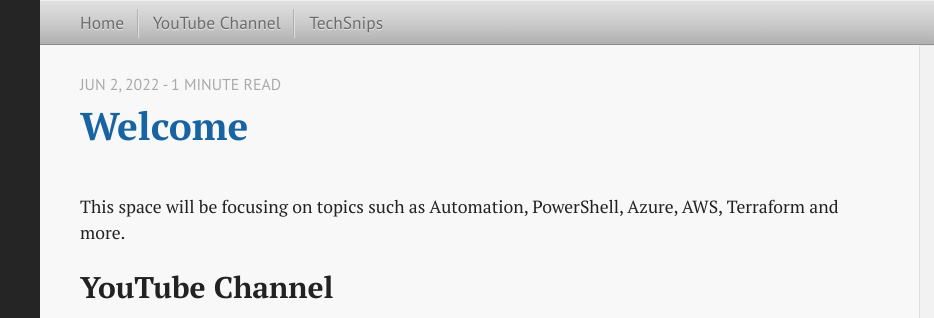
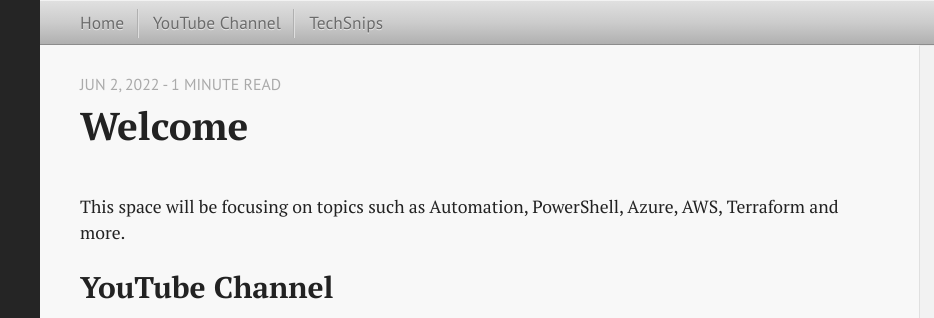
Before and after one commit to mmcelreath/mmcelreath.github.io, a plain HTML site: page posts/2022-06-02-welcome/index.html in a window 1280 px wide. Shown: the part 134-452 px from the top of the page, 0-934 px from the left. Drawn offline with Linux system fonts and the light colour scheme.

Commit message:
updated analytics

```diff
--- a/posts/2022-06-02-welcome/index.html
+++ b/posts/2022-06-02-welcome/index.html
@@ -39,6 +39,8 @@
 
 
   <meta name="generator" content="Hugo 0.100.1" />
+
+
 
 
 
@@ -131,7 +133,7 @@
 
   </p>
   <h1 class="entry-title">
-    <a href="http://mmcelreath.github.io/posts/2022-06-02-welcome/">Welcome</a>
+     Welcome
   </h1>
 </header>
 
```
Also changed, not shown: 404.html (+2 -0 lines), categories/index.html (+2 -0 lines), index.html (+3 -1 lines), posts/index.html (+2 -0 lines), tags/index.html (+2 -0 lines).
